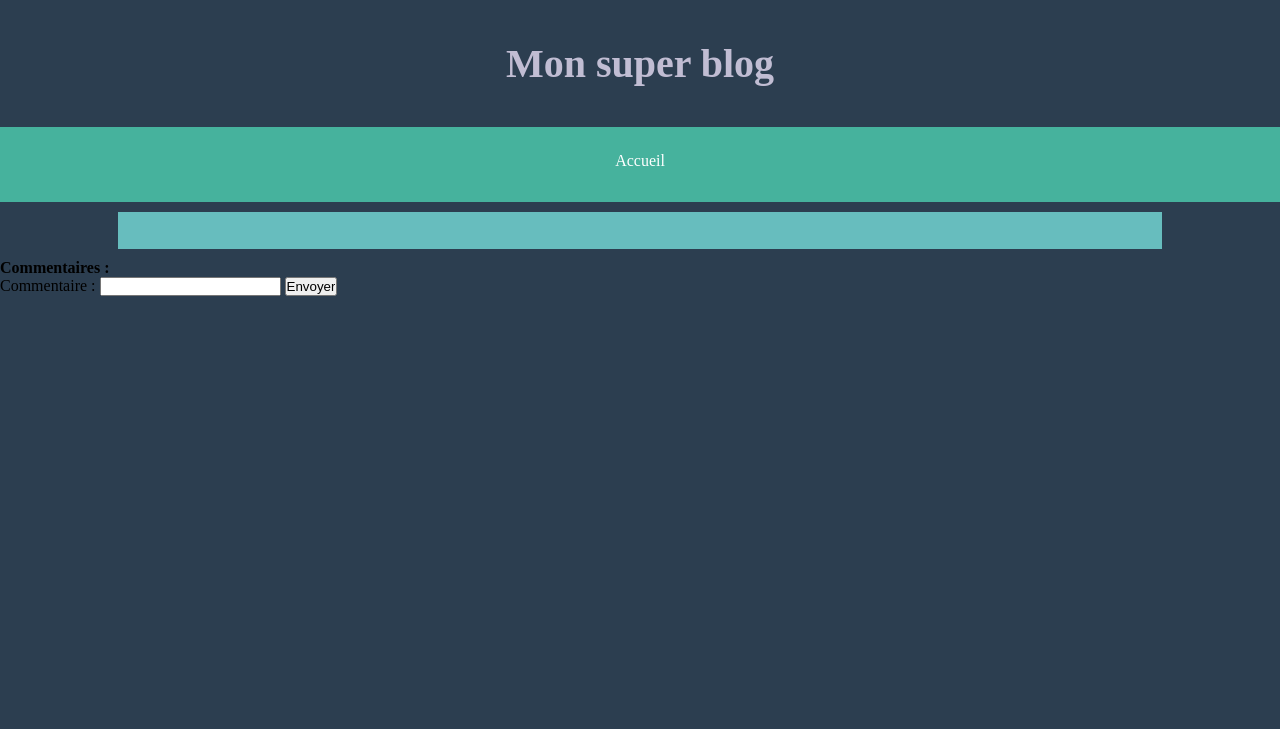
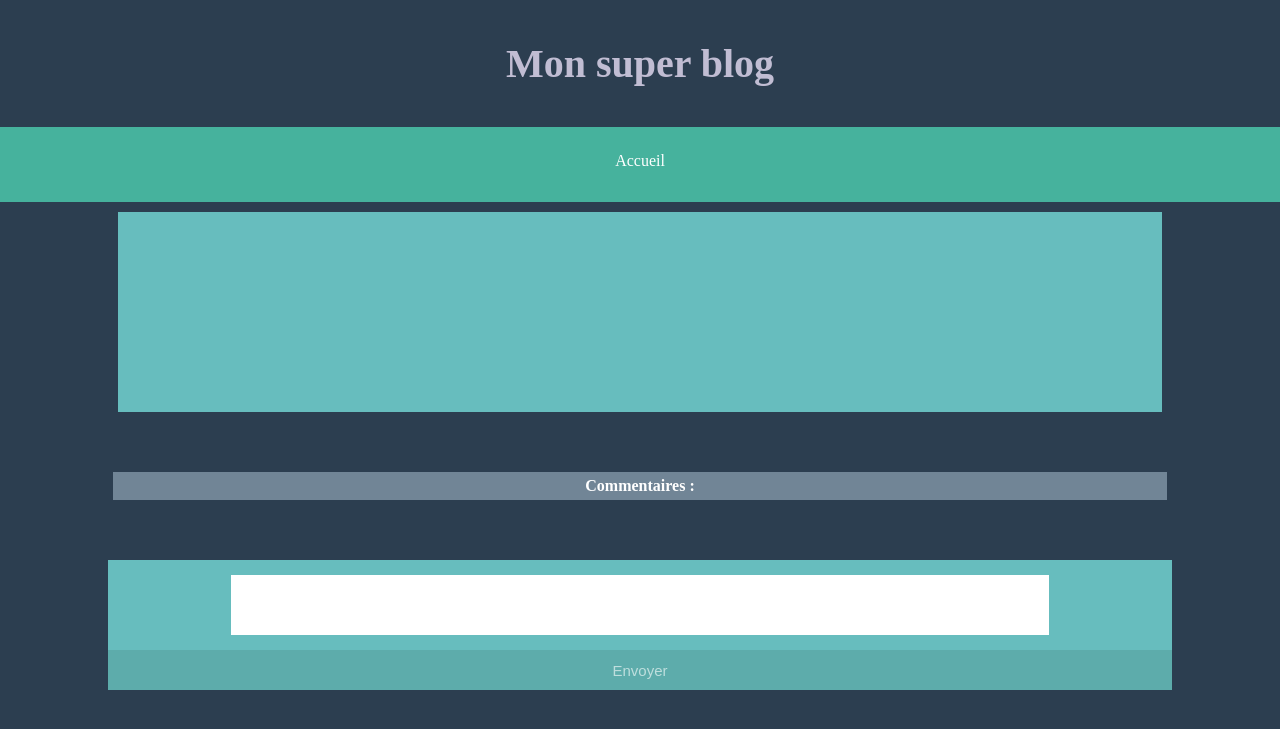
Before and after one commit to Dams68540/Mon-Blog, a PHP site: page /sessionCom.php in a window 1280 px wide. Shown: the top 729 px of the page. Run offline with PHP 8.4, Linux system fonts and the light colour scheme; the visitor is signed in with stand-in values (Sample User, id 1); data that the repository does not hold is empty.

Commit message:
Modif index.php

```diff
--- a/Admin.php
+++ b/Admin.php
@@ -78,7 +78,7 @@ $db = $recupBillets->fetchAll();
 
         echo '<div class="billet"><H3 class="titreart">'.$byte['titre'].'</H3>';
         echo '<p id="texte">'.htmlentities($byte['billet']).'</p>';
-        echo '<p class="commentaire padding">'.date($byte['date']).' - '.$byte['pseudo']. $gradeUser . '</p>'.'<p class="commentaire align-right align-up"><a class="btn-com" href="sessionCom.php?billet='.$byte['id'].'">Commentaires</a></p></div>';
+        echo '<p class="commentaire padding">'.date($byte['date']).' - '.$byte['pseudo']. $gradeUser . '</p>'.'<p class="commentaire align-right align-up"><a class="btn-com" href="edit.php?billet='.$byte['id'].'">Edit</a></p></div>';
 
 
     }
--- a/CSS/com.css
+++ b/CSS/com.css
@@ -64,11 +64,11 @@ body
     background-color: #67BDBE;
     color: #000000;
     width: 1044px;
-    height: auto;
+    height: 200px;
     margin: 10px auto;
 }
 
-.btnajouter
+.btnedit
 {
     height: 40px;
     margin-bottom: -20px;
@@ -82,7 +82,7 @@ body
     border: none;
 }
 
-.btnajouter:hover
+.btnedit:hover
 {
     background-color: #457F7E;
     color: #FFFFFF;
@@ -98,7 +98,66 @@ body
 #textarticle
 {
     margin: 5px 85px;
-    padding: 0px 0px 10px 0px;
     resize: none;
     border: none;
 }
+
+.titrecom
+{
+    text-align: center;
+    background-color: #718596;
+    color: #FFFFFF;
+    margin: 60px auto;
+    width: 1044px;
+    padding: 5px;
+}
+
+.commentaire
+{
+    text-align: center;
+    background-color: #67BDBE;
+    color: #000000;
+    width: 1044px;
+    height: auto;
+    margin: 0px auto;
+    padding: 10px 10px 10px 10px;
+    resize: none;
+}
+
+.btncom
+{
+    height: 40px;
+    margin-bottom: -20px;
+    margin-top: 10px;
+    margin-left: -10px;
+    margin-right: 0px;
+    width: 1064px;
+    background-color: #5DACAB;
+    color: #bededd;
+    font-size: 15px;
+    border: none;
+}
+
+.btncom:hover
+{
+    background-color: #457F7E;
+    color: #FFFFFF;
+}
+
+#liencom
+{
+    color: #FFFFFF;
+    text-decoration: none;
+}
+
+#liencom:hover
+{
+    color: black;
+}
+
+#textcom
+{
+    margin: 5px 85px;
+    resize: none;
+    border: none;
+}
--- a/Inscription_blog.php
+++ b/Inscription_blog.php
@@ -7,7 +7,7 @@
 <body>
 <h1 class="TITRE">Inscription du blog</h1>
 <div class="barrenav">
-    <a class="navlien" href="blog.php">Accueil</a>
+    <a class="navlien" href="index.php">Accueil</a>
     <a class="navlien" href="connexionBlog.php">Connexion</a>
 </div>
 
--- a/connexionBlog.php
+++ b/connexionBlog.php
@@ -44,7 +44,7 @@ if (isset($_POST['connexion'])) {
 <H1 class="TITRE">PAGE DE CONNEXION</H1>
 
 <div class="barrenav">
-    <a class="navlien" href="blog.php">Accueil</a>
+    <a class="navlien" href="index.php">Accueil</a>
     <a class="navlien" href="Inscription_blog.php">Inscription</a>
 </div>
 
--- a/sessionCom.php
+++ b/sessionCom.php
@@ -40,20 +40,10 @@ if (isset($_GET['billet'])) {
     ?>
 </div>
 
-<H4>Commentaires :</H4>
+<H4 class="titrecom"><a id="liencom" href="#haha">Commentaires :</a></H4>
 
-<form action="" method="post">
-    <label>Commentaire :</label>
-    <input type="text" name="commentaire">
-    <input type="submit" name="envoyer" value="Envoyer">
-</form>
 
 <?php
-if (isset($_POST['accueil'])) {
-    header('Location : ../User.php?id=' . $_SESSION['id']);
-    exit();
-}
-
 if (isset($_POST['envoyer']) && !empty($_POST['commentaire'])) {
     $reqcommentaire = $bdd->prepare('INSERT INTO commentaires(id_billet, pseudo, commentaire, date) VALUES (?, ?, ?, NOW())');
     $reqcommentaire->bindParam(1, $_GET['billet']);
@@ -62,27 +52,37 @@ if (isset($_POST['envoyer']) && !empty($_POST['commentaire'])) {
     $db = $reqcommentaire->execute();
 }
 
-if (isset($_GET["billet"])) {
+if (isset($_GET['billet'])) {
     $billet = $_GET["billet"];
     $recupcommentaire = $bdd->prepare('SELECT id, id_billet, pseudo, commentaire, DATE_FORMAT(date, \'%d/%m/%Y %H:%i:%s\') AS date FROM commentaires WHERE id_billet = ' . $billet . ' ORDER BY id DESC LIMIT 0, 30');
     $recupcommentaire->bindParam(1, $_POST['id']);
     $recupcommentaire->bindParam(2, $_POST['id_billet']);
-    $recupcommentaire->bindParam(3, $_SESSION['pseudo']);
+    $recupcommentaire->bindParam(3, $_POST['pseudo']);
     $recupcommentaire->bindParam(4, $_POST['commentaire']);
     $recupcommentaire->bindParam(5, $_POST['date']);
     $recupcommentaire->execute();
     $db = $recupcommentaire->fetchAll();
 
+
     foreach ($db as $com) {
-        echo '<p><strong>' . htmlentities($com['pseudo']) . ' : ' . date($com['date']) . '</strong></p>';
-        echo '<p>' . htmlentities($com['commentaire']) . '</p>';
+        echo '<div class="commentaire"><p><strong>' . htmlentities($com['pseudo']) . ' : ' . date($com['date']) . '</strong></p>';
+        echo '<p>' . htmlentities($com['commentaire']) . '</p></div>';
     }
-
 }
+?>
+<div class="commentaire">
+    <form action="" method="post">
+        <p id="haha"></p>
+        <textarea id="textcom" name="commentaire" cols="100" rows="4"></textarea>
+        <input class="btncom" type="submit" name="envoyer" value="Envoyer">
+    </form>
+</div>
+<?php
 
 }
 else {
     header('Location: connexionBlog.php');
+
 }
 ?>
 
```
Also changed, not shown: CSS/Edit.css (+60 -0 lines), User.php (+6 -1 lines), commentaires.php (+3 -4 lines), edit.php (+13 -10 lines), index.php (renamed from blog.php, +1 -8 lines), profil.php (+33 -23 lines).
